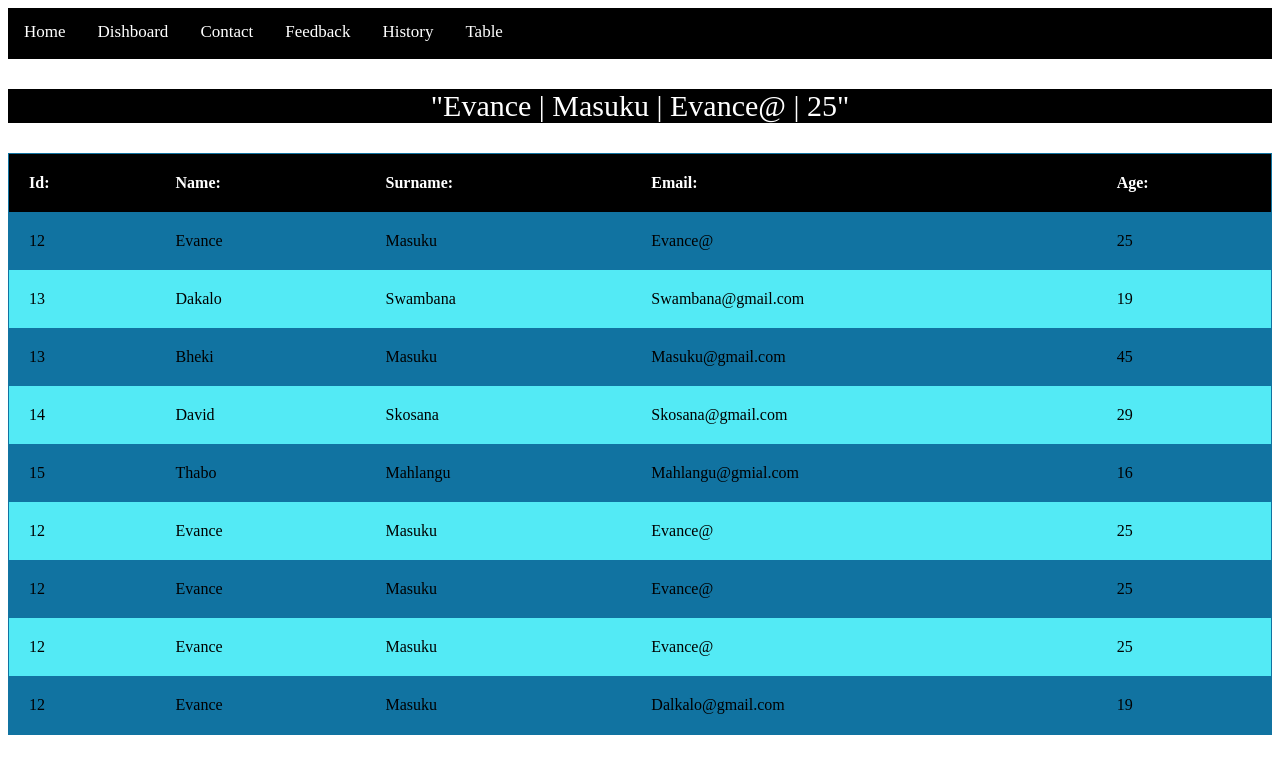
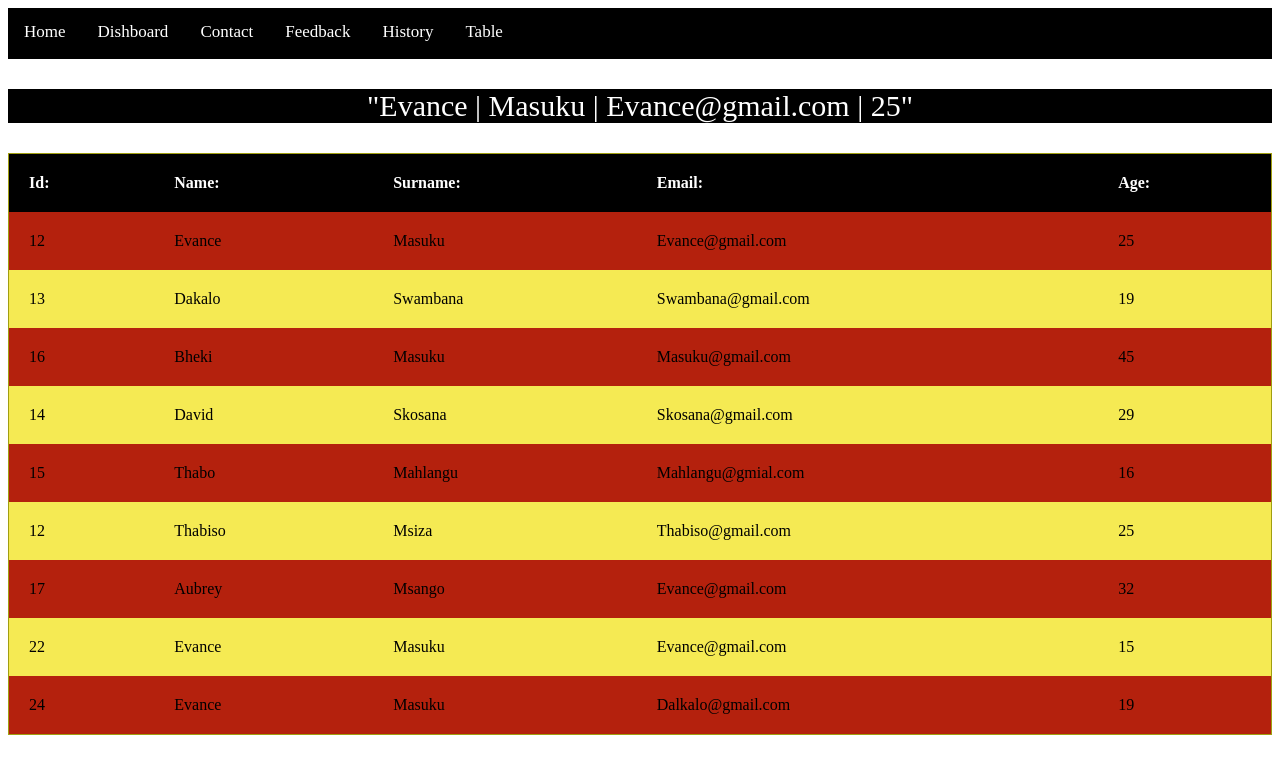
Before and after one commit to EvanceWorkPlace/Tables, an Angular app: page / in a window 1280 px wide. Shown: the top 774 px of the page. Built offline with nearby package versions, Linux system fonts and the light colour scheme.

Commit message:
fixed css now is done

```diff
--- a/src/app/table/table.component.css
+++ b/src/app/table/table.component.css
@@ -9,9 +9,9 @@
    table {
     width: 100%;
     border-collapse: collapse;
-    background-color:#1173a1;
+    background-color:#b4210d;
     color: #000000;
-    border: 1px solid#1173a1;
+    border: 1px solid#a19f11;
   }
 
   th, td {
@@ -25,7 +25,7 @@
   }
 
   tr:nth-child(even) {
-    background-color:  #53eaf5;
+    background-color:  #f5ea53;
   }
 
   tr:hover {
--- a/src/assets/user.json
+++ b/src/assets/user.json
@@ -3,7 +3,7 @@
          "id": "12",
          "name": "Evance",
          "surname": "Masuku",
-         "Email": "Evance@",
+         "Email": "Evance@gmail.com",
          "Age": 25
          },
          {
@@ -14,7 +14,7 @@
         "Age": 19
         },
         {
-        "id": "13",
+        "id": "16",
         "name": "Bheki",
         "surname": "Masuku",
         "Email": "Masuku@gmail.com",
@@ -38,30 +38,30 @@
         ,
         {
         "id": "12",
-        "name": "Evance",
-        "surname": "Masuku",
-        "Email": "Evance@",
+        "name": "Thabiso",
+        "surname": "Msiza",
+        "Email": "Thabiso@gmail.com",
         "Age": 25
         }
         ,
         {
-        "id": "12",
-        "name": "Evance",
-        "surname": "Masuku",
-        "Email": "Evance@",
-        "Age": 25
+        "id": "17",
+        "name": "Aubrey",
+        "surname": "Msango",
+        "Email": "Evance@gmail.com",
+        "Age": 32
         }
         ,
         {
-        "id": "12",
+        "id": "22",
         "name": "Evance",
         "surname": "Masuku",
-        "Email": "Evance@",
-        "Age": 25
+        "Email": "Evance@gmail.com",
+        "Age": 15
         }
         ,
         {
-        "id": "12",
+        "id": "24",
         "name": "Evance",
         "surname": "Masuku",
         "Email": "Dalkalo@gmail.com",
```
